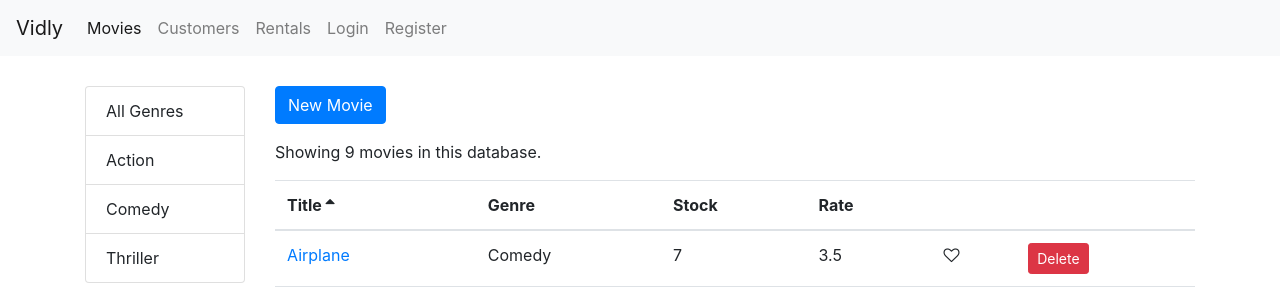
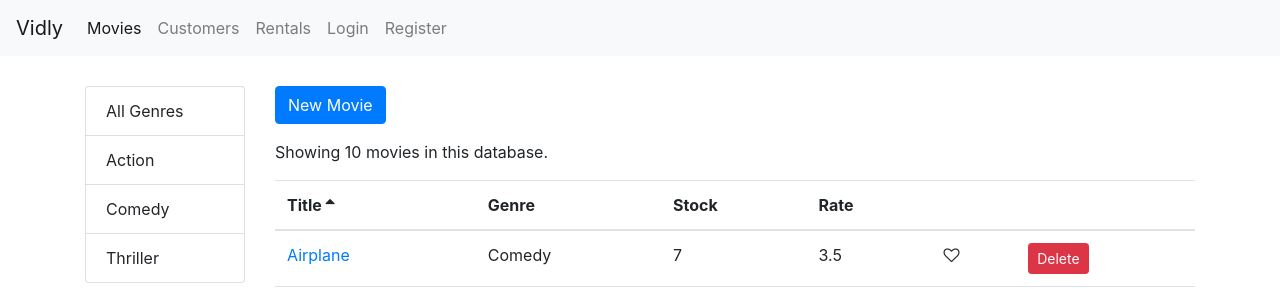
Before and after one commit to lopezg3000/vidly, a React (Create React App) app: page /movies in a window 1280 px wide. Shown: the top 289 px of the page. Built offline with nearby package versions, Linux system fonts and the light colour scheme.

Commit message:
newMovieObjCreatedButHistoryObjTemporaryUndefinedWhenNavigatingToOtherPages

```diff
--- a/src/components/movieForm.jsx
+++ b/src/components/movieForm.jsx
@@ -1,10 +1,11 @@
 import React, { Component } from 'react';
 import Joi from 'joi-browser';
 import Form from './common/form';
+import _ from 'lodash';
 
 class MovieForm extends Form {
     state = {
-        data: { title: '', genre: '', numberInStock: '', },
+        data: { title: '', genre: '', numberInStock: '', dailyRentalRate: '' },
         errors: {}
     }
 
@@ -30,14 +31,23 @@ class MovieForm extends Form {
 
     options = [
         { label: '', value: '' },
-        { label: 'Action', value: 'action' },
-        { label: 'Comedy', value: 'comedy' },
-        { label: 'Thriller', value: 'thriller' }
+        { label: 'Action', value: 'Action' },
+        { label: 'Comedy', value: 'Comedy' },
+        { label: 'Thriller', value: 'Thriller' }
     ]
 
     doSubmit = () => {
+        const genres = this.props.location.genres;
+        const data = this.state.data;
+        const genre = _.find(genres, { name: data.genre });
+        const uniqueId = new Date().getTime().toString();
+        const newMovie = { _id: uniqueId, ...data, genre: genre, }
         //Call to Server
-        console.log('Movie Saved');
+        this.props.history.push({
+            pathname: '/movies',
+            newMovie: newMovie
+        });
+        console.log('Movie Saved', newMovie);
     }
 
 
@@ -47,14 +57,13 @@ class MovieForm extends Form {
         return (
             <div>
                 <h1>Movie Form {id !== "new" ? id : null}</h1>
-                <form onSubmit={this.handlSubmit}>
+                <form onSubmit={this.handleSubmit}>
                     {this.renderInput('title', 'Title')}
                     {this.renderSelectTag('genre', 'Genre')}
                     {this.renderInput('numberInStock', 'Number in Stock', 'number')}
                     {this.renderInput('dailyRentalRate', 'Rate', 'number')}
                     {this.renderButton('Save')}
                 </form>
-                <button type="button" className="btn btn-primary" onClick={() => history.push("/movies")}>Save</button>
             </div>
         );
     }
--- a/src/components/movies.jsx
+++ b/src/components/movies.jsx
@@ -19,14 +19,16 @@ class Movies extends Component {
     };
 
     componentDidMount() {
+        const newMovie = this.props.location.newMovie;
+        // const movies = getMovies();
         const genres = [{ _id: "", name: 'All Genres' }, ...getGenres()];
-
-        this.setState({ movies: getMovies(), genres });
+        const movies = [newMovie, ...getMovies()];
+        this.setState({ genres, movies });
         // console.log(genres)
     };
 
     handleDelete = movie => {
-        // console.log(movie.title, " Deleted");
+        console.log(movie, " Deleted");
         const movies = this.state.movies.filter(m => m._id !== movie._id);
         this.setState({ movies });
     };
@@ -88,7 +90,7 @@ class Movies extends Component {
                     />
                 </div>
                 <div className="col">
-                    <NewMovieButton label="New Movie" />
+                    <NewMovieButton label="New Movie" data={movies} genres={this.state.genres} />
                     <p>Showing {totalCount} movies in this database.</p>
                     <MovieTable
                         movies={movies}
--- a/src/components/newMovieButton.jsx
+++ b/src/components/newMovieButton.jsx
@@ -4,7 +4,11 @@ import { withRouter } from 'react-router';
 class NewMovieButton extends Component {
 
     handleNewMovieForm = () => {
-        this.props.history.push('/movies/new');
+        this.props.history.push({
+            pathname: '/movies/new',
+            data: this.props.data,
+            genres: this.props.genres
+        });
     };
     render() {
         const { label } = this.props;
```
